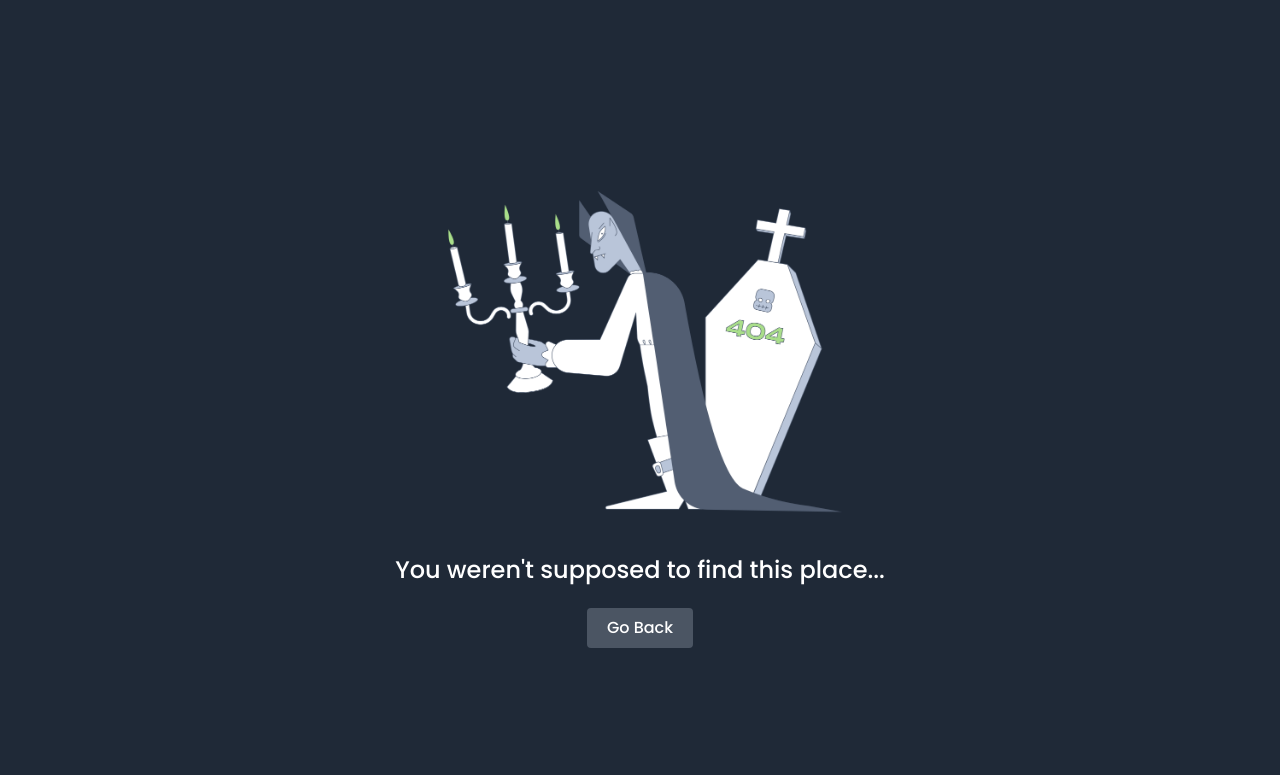
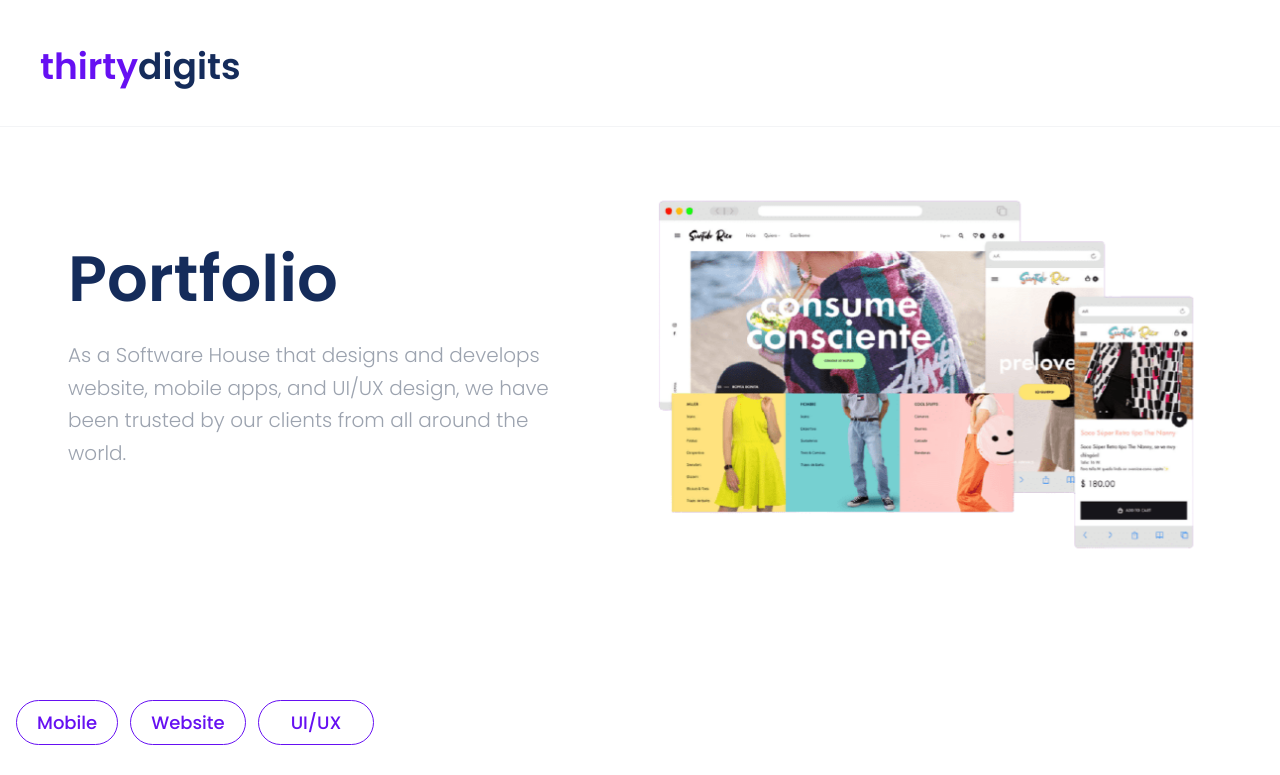
Before and after one commit to cleversamer/thirty-digits-website, a React (Create React App) app: page /projects in a window 1280 px wide. Shown: the top 775 px of the page. Built offline with nearby package versions, Linux system fonts and the light colour scheme.

Commit message:
updated routes names

```diff
--- a/src/App.js
+++ b/src/App.js
@@ -10,7 +10,7 @@
   return (
     <Switch>
       <Route exact path="/" component={LandingPage} />
-      <Route exact path="/project" component={ProjectPage} />
+      <Route exact path="/projects" component={ProjectPage} />
       <Route exact path="/project/:id" component={ProjectDetailPage} />
       <Route exact path="/team" component={TeamPage} />
       <Route exact path="/discuss-project" component={DiscussProjectPage} />
--- a/src/parts/Header.js
+++ b/src/parts/Header.js
@@ -71,12 +71,12 @@
           <li className="py-2 lg:py-0">
             <Button
               className={`${
-                path === "/project" ? "active-link" : ""
+                path === "/projects" ? "active-link" : ""
               } text-lg px-5 no-underline hover:underline`}
               type="link"
-              href="/project"
+              href="/projects"
             >
-              Project
+              Projects
             </Button>
           </li>
 
@@ -130,12 +130,12 @@
             <li className="py-2 bg-white">
               <Button
                 className={`${
-                  path === "/project" ? "active-link" : ""
+                  path === "/projects" ? "active-link" : ""
                 } px-10 no-underline hover:underline`}
                 type="link"
-                href="/project"
+                href="/projects"
               >
-                Project
+                Projects
               </Button>
             </li>
 
```
